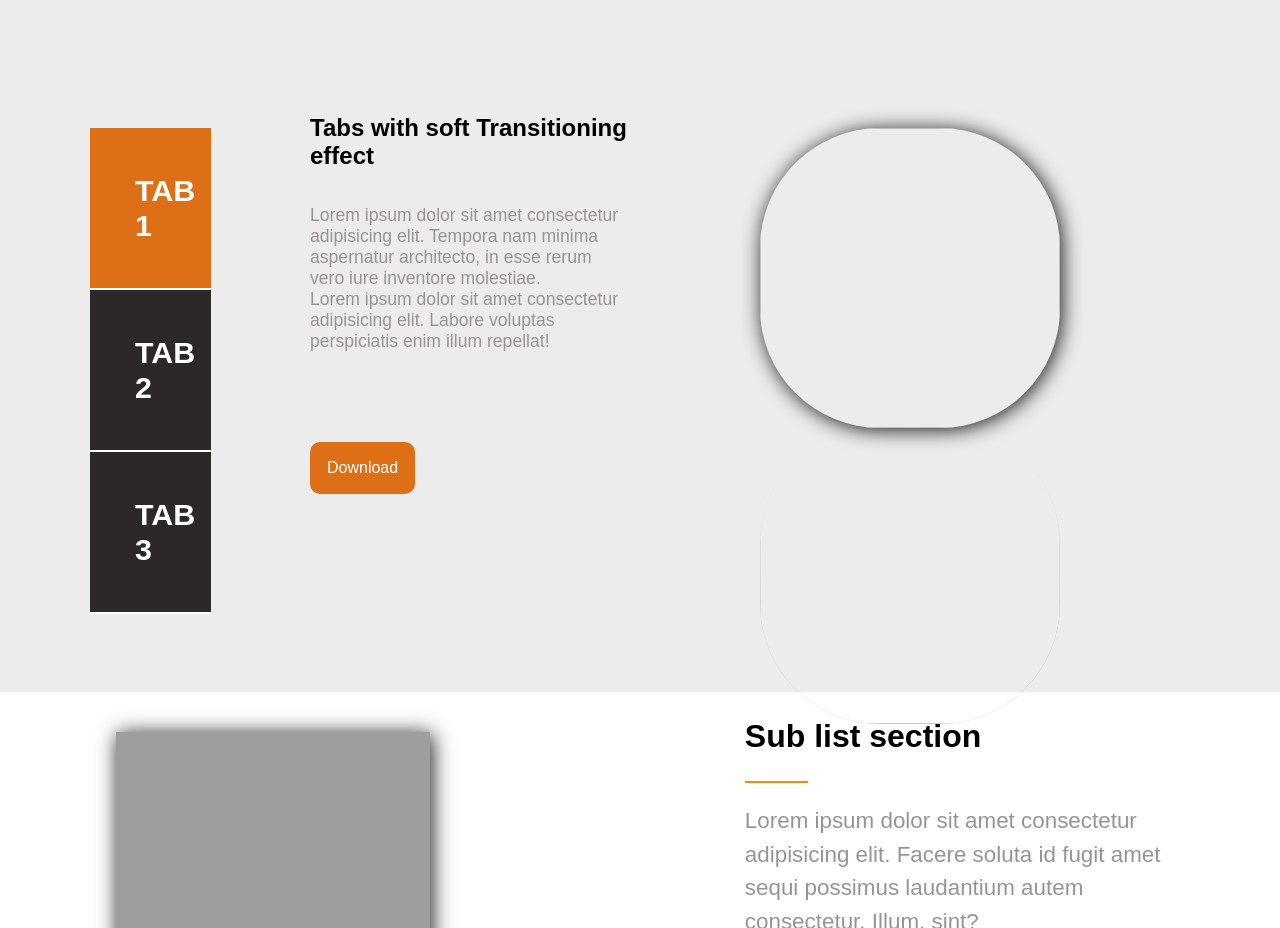
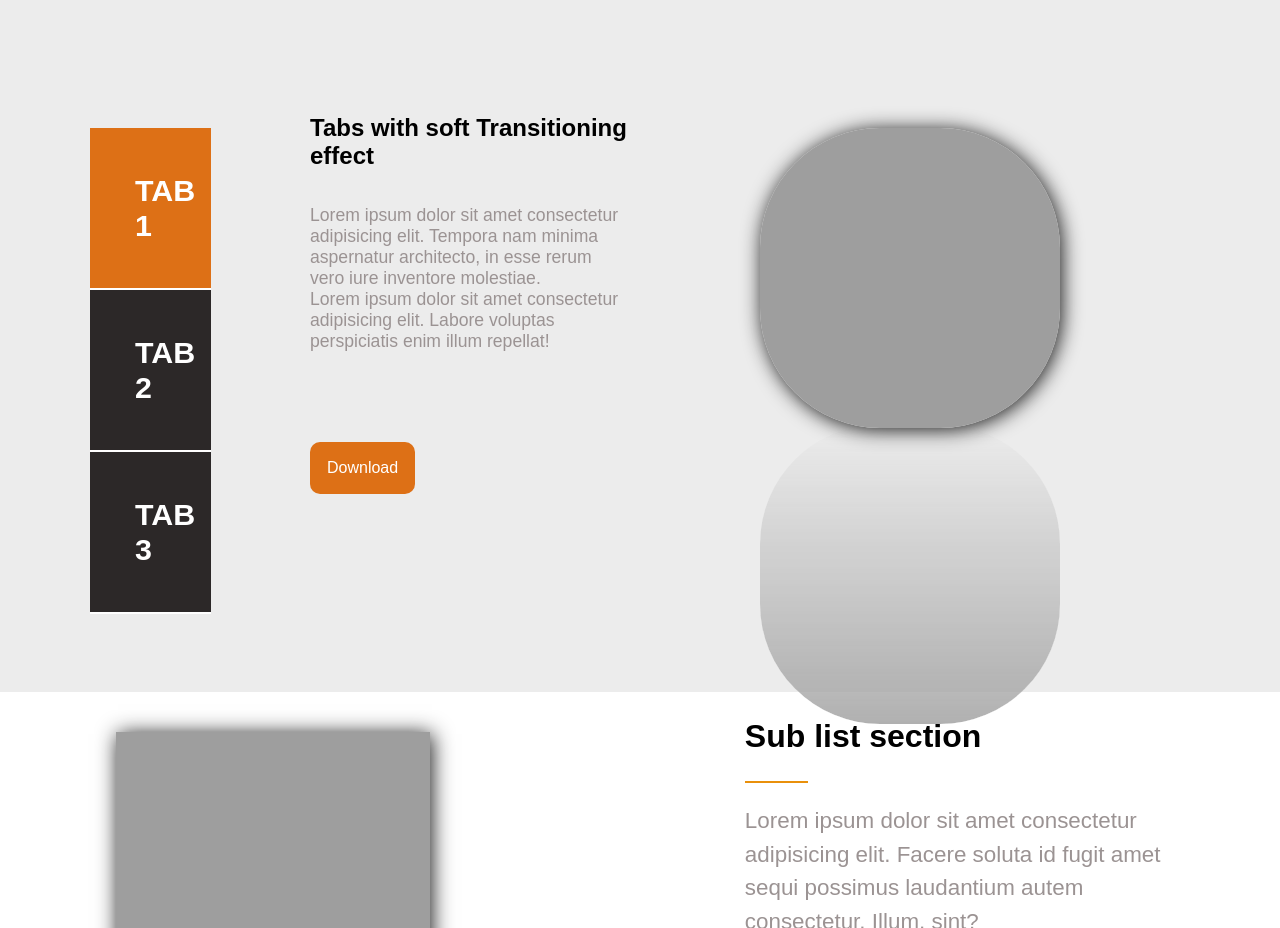
Before and after one commit to Awad7Coder/Template, a plain HTML site: page index.html in a window 1280 px wide. Shown: the part 1200-2128 px from the top of the page. Drawn offline with Linux system fonts and the light colour scheme; the site is published under a folder, as on GitHub Pages, so addresses that start at the root find nothing; files whose address does not match are found by name.

Commit message:
Update index.html

```diff
--- a/index.html
+++ b/index.html
@@ -110,8 +110,8 @@
 
         <div class="content">
             <div class="image">
-                <img src="/images/ChatGPT Image Apr 23, 2025, 02_37_27 AM.png" alt="">
-                <img src="/images/ChatGPT Image Apr 23, 2025, 02_37_27 AM.png" alt="" class="mirror">
+                <img src="images/ChatGPT Image Apr 23, 2025, 02_37_27 AM.png" alt="">
+                <img src="images/ChatGPT Image Apr 23, 2025, 02_37_27 AM.png" alt="" class="mirror">
                 <div class="reflection"></div>
             </div>
 
```
